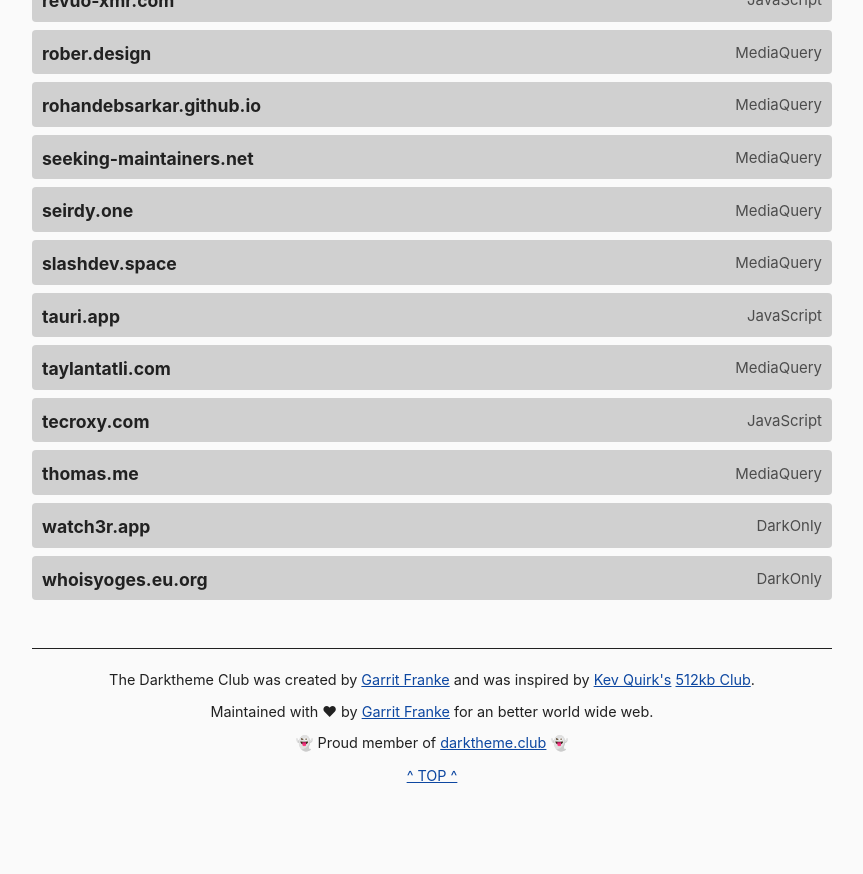
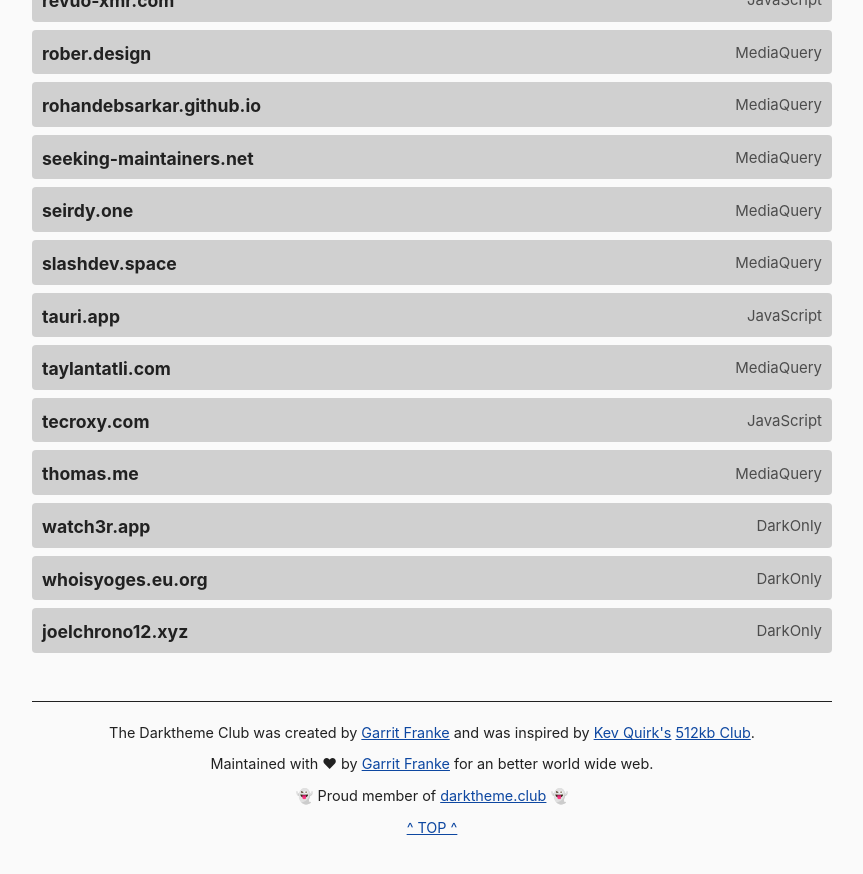
Before and after one commit to katherinek727/darktheme.club, a Jekyll site: the page built from index.md, in a window 1280 px wide and 900 px high, scrolled down 2171 px. Shown: the top 874 px of the window, without its empty margins (208-1071 px from the left). Built offline with Jekyll 4.4.1, drawn with Linux system fonts in a browser that asks for light colours; before the commit the page ends 3019 px from its top, so only the background shows below that.

Commit message:
added website

```diff
--- a/_data/sites.yml
+++ b/_data/sites.yml
@@ -197,3 +197,7 @@
   url: https://whoisyoges.eu.org/
   method: darkonly
   last_checked: 2022-12-12
+- domain: joelchrono12.xyz
+  url: https://joelchrono12.xyz
+  method: darkonly
+  last_checked: 2023-01-04
```
